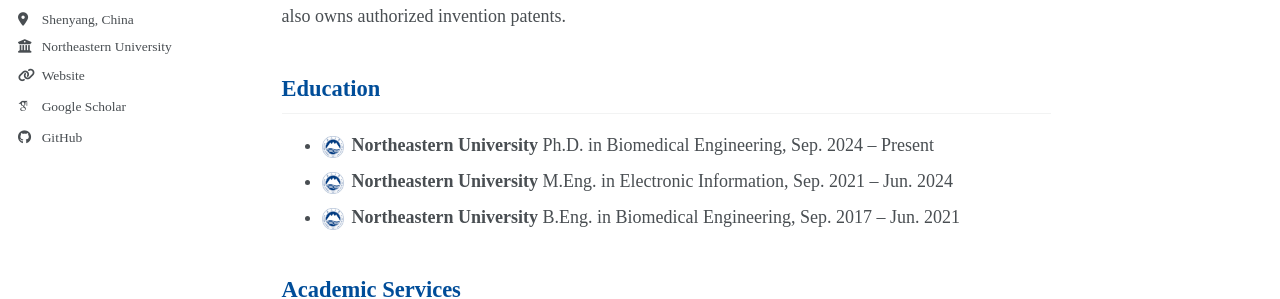
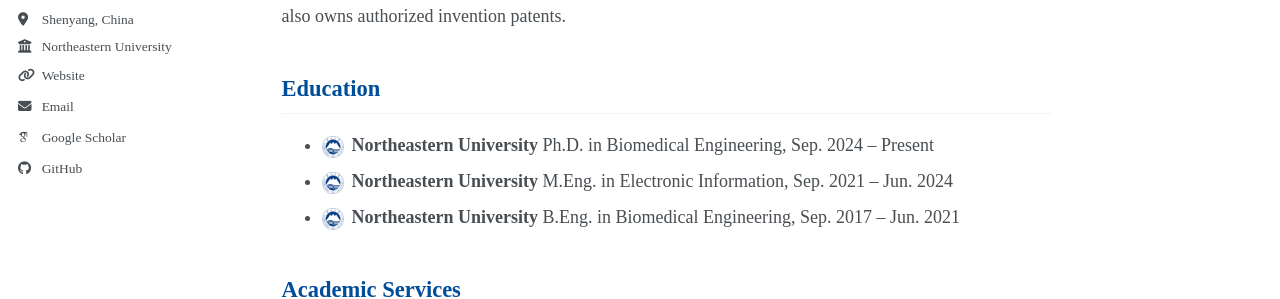
Before and after one commit to ding-yong/ding-yong.github.io, a Jekyll site: the page built from _pages/about.md, in a window 1280 px wide. Shown: the part 448-747 px from the top of the page. Built offline with Jekyll 4.4.1, drawn with Linux system fonts in a browser that asks for light colours; some web fonts are replaced; a script bundle is joined from its source files by our own code; library files that are not in the unit come from our copies.

Commit message:
Update _config.yml

```diff
--- a/_config.yml
+++ b/_config.yml
@@ -27,7 +27,7 @@
   location         : "Shenyang, China"
   employer         : "Northeastern University"
   uri              : "https://www.dingyong.me/archives/Profile"
-  dingyong.prc@foxmail.com            : "dingyong.prc@foxmail.com"
+  email            : "dingyong.prc@foxmail.com"
 
   # Academic websites
   academia         :
```
